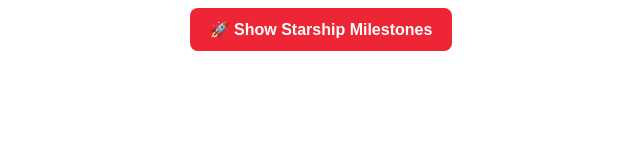
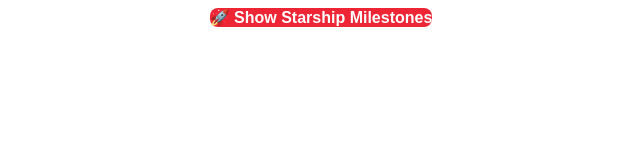
Before and after one commit to AspiringMartians/starship_milestones, a plain HTML site: page index.html in a window 1280 px wide. Shown: the whole page, without its empty margins (319-959 px from the left). Drawn offline with Linux system fonts and the light colour scheme.

Commit message:
Update index.html

```diff
--- a/index.html
+++ b/index.html
@@ -3,7 +3,7 @@
     background-color: #ed2534;
     color: white;
     border: none;
-    padding: 12px 20px;
+    padding: 0;
     font-size: 16px;
     font-weight: bold;
     border-radius: 8px;
```
